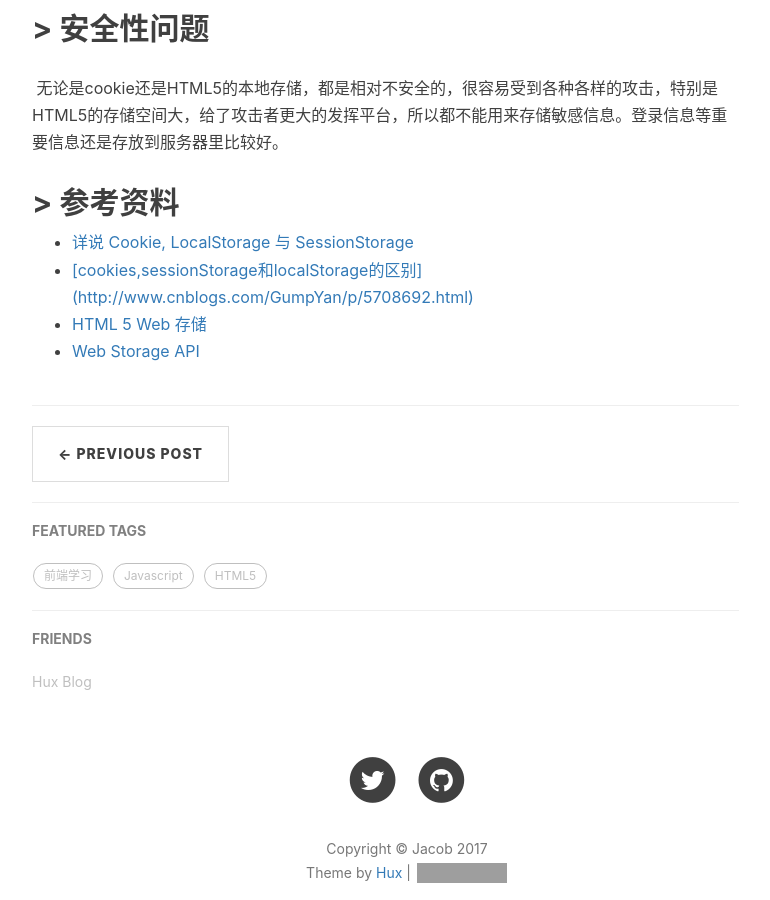
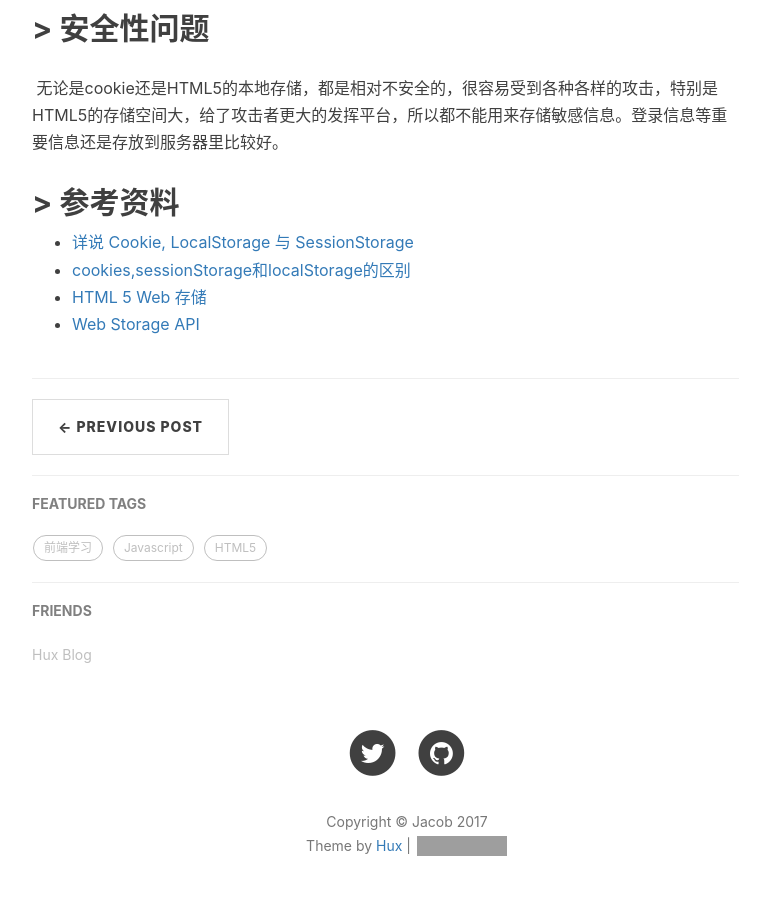
Before and after one commit to byCHENJIAJIE/bychenjiajie.github.io, a Jekyll site: the page built from _posts/2017-05-08-cookie.md, in a window 1280 px wide and 900 px high, scrolled down 1957 px. Shown: the whole window, without its empty margins (233-1003 px from the left). Built offline with Jekyll 4.4.1, drawn with Linux system fonts in a browser that asks for light colours; nearby versions of some CDN libraries; comment, search, counter and statistics services are not loaded; grey boxes are pictures that could not be loaded.

Commit message:
modified cookie.md

```diff
--- a/_posts/2017-05-08-cookie.md
+++ b/_posts/2017-05-08-cookie.md
@@ -35,8 +35,8 @@
 
 ## > 三者的区别
 
-<table>
-   <tr style="background: #f0f0f0">
+<table style="text-align:center">
+   <tr style="background: #f1f1f1">
 
       <th>特性</th>
       <th>cookie</th>
@@ -77,6 +77,6 @@
 ## > 参考资料
 
 - [详说 Cookie, LocalStorage 与 SessionStorage](http://jerryzou.com/)
-- [[cookies,sessionStorage和localStorage的区别](http://www.cnblogs.com/GumpYan/p/5708692.html) ](http://www.cnblogs.com/GumpYan/p/5708692.html)
+- [cookies,sessionStorage和localStorage的区别](http://www.cnblogs.com/GumpYan/p/5708692.html)
 - [HTML 5 Web 存储](http://www.w3school.com.cn/html5/html_5_webstorage.asp)
 - [Web Storage API](https://developer.mozilla.org/zh-CN/docs/Web/API/Web_Storage_API)
```
